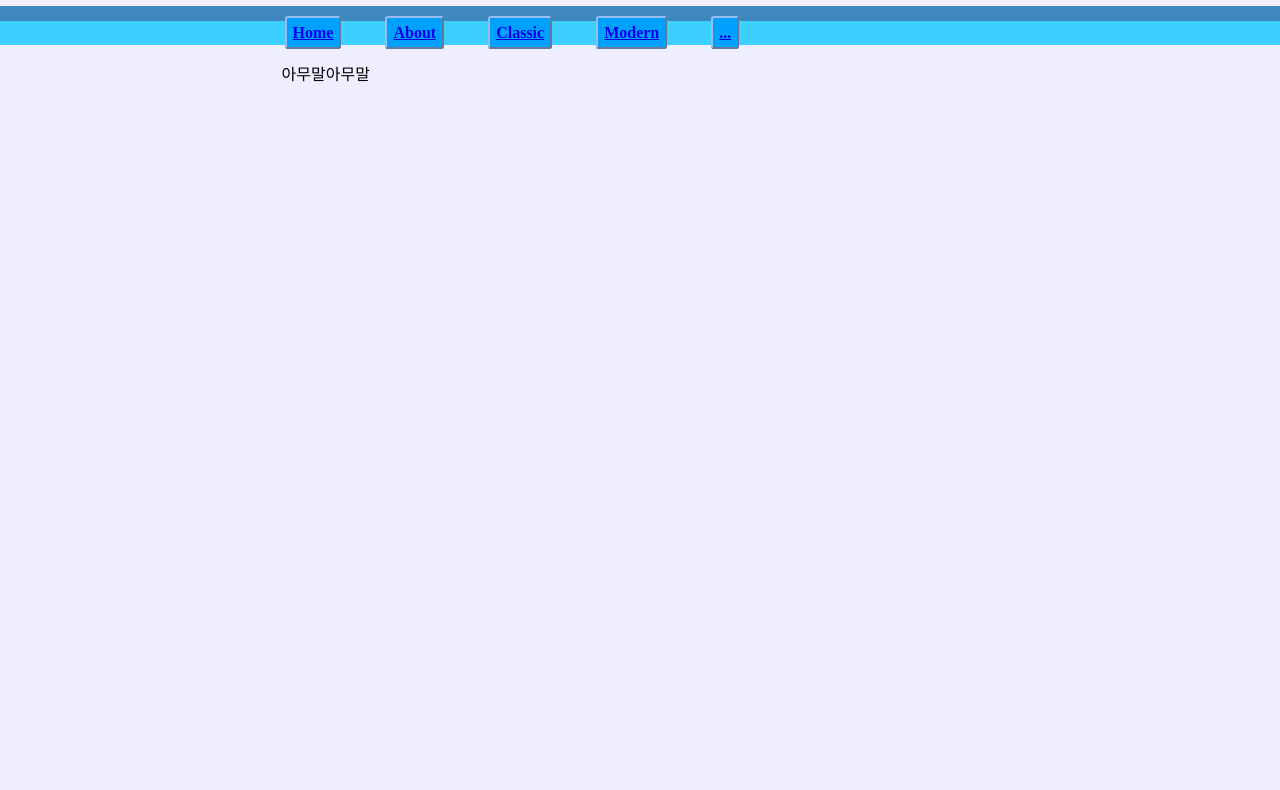
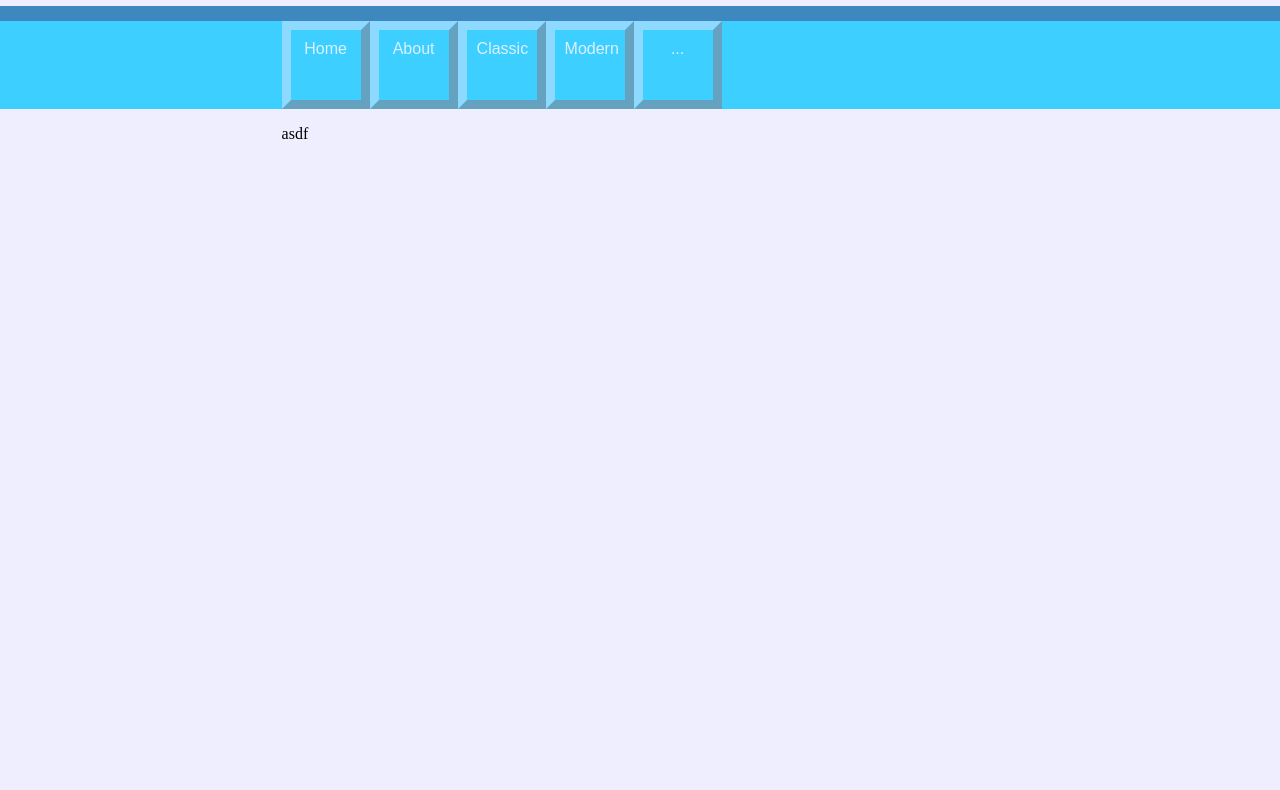
Before and after one commit to sjh0910/sjh0910.github.io, a plain HTML site: page html/Other.html in a window 1280 px wide. Shown: the part 152-942 px from the top of the page. Drawn offline with Linux system fonts and the light colour scheme.

Commit message:
Update Other.html

```diff
--- a/html/Other.html
+++ b/html/Other.html
@@ -10,19 +10,22 @@
 			<h1>Other</h1>
 		</div>
 	</div>
+
 	<div class="bar">
-		<table class ="leftmargin">
-			<th><a href="../index.html"><span>Home</span></a></th>
-			<th><a href="../html/About.html"><span>About</span></a></th>
-			<th><a href="../html/Classic.html"><span>Classic</span></a></th>
-			<th><a href="../html/Modern.html"><span>Modern</span></a></th>
-			<th><a href="../html/Other.html"><span>...</span></a></th>
-		</table>
+		<div class="leftmargin">
+			<ul>
+				<li><a href="../index.html">Home</a></li>
+				<li><a href="../html/About.html">About</a></li>
+				<li><a href="../html/Classic.html">Classic</a></li>
+				<li><a href="../html/Modern.html">Modern</a></li>
+				<li><a href="../html/Other.html">...</a></li>
+			</ul>
+		</div>
 	</div>
 
 	<div>
 		<div class="leftmargin">
-			<p>아무말아무말</p>
+			<p>asdf</p>
 		</div>
 	</div>
 
```
